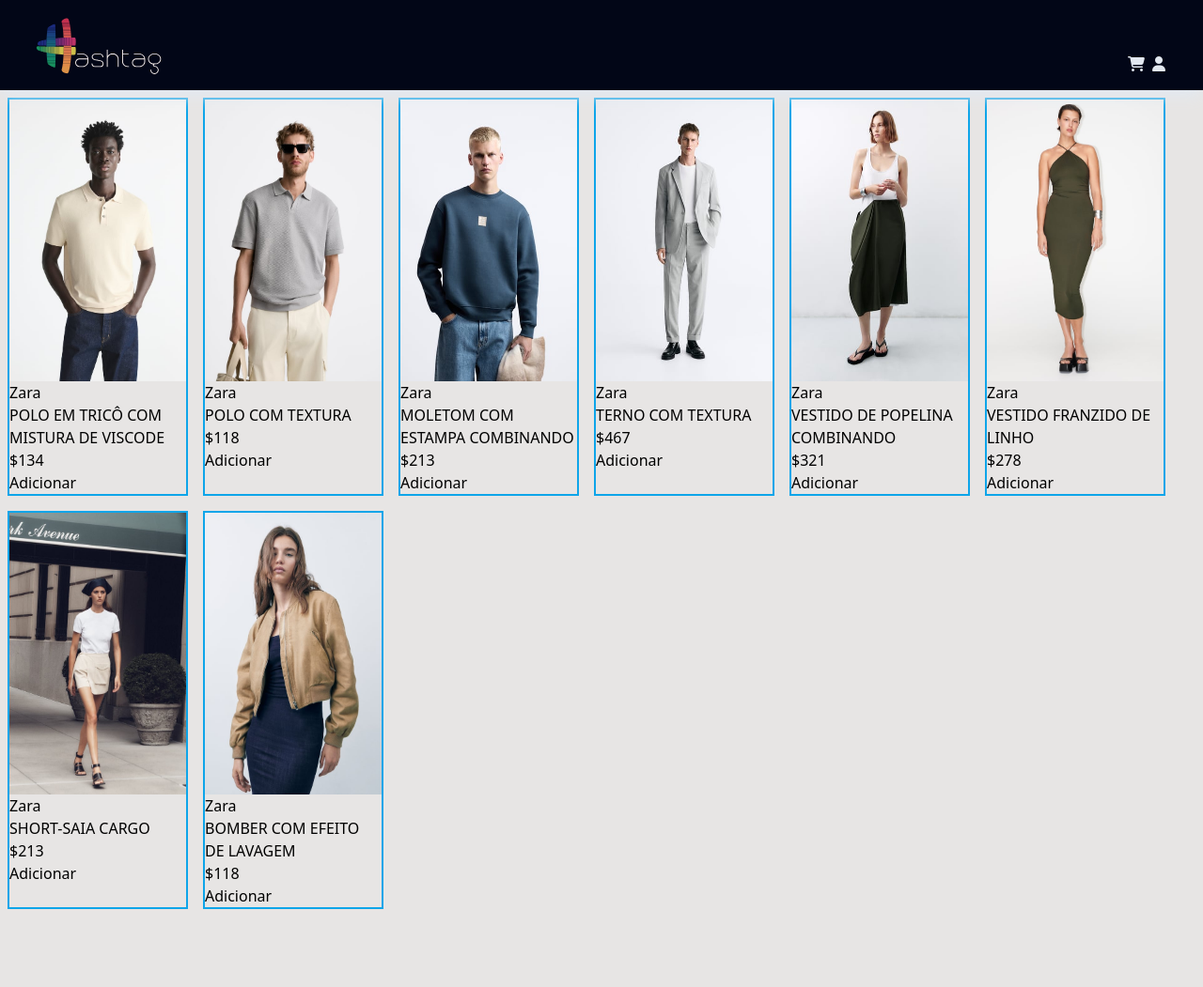
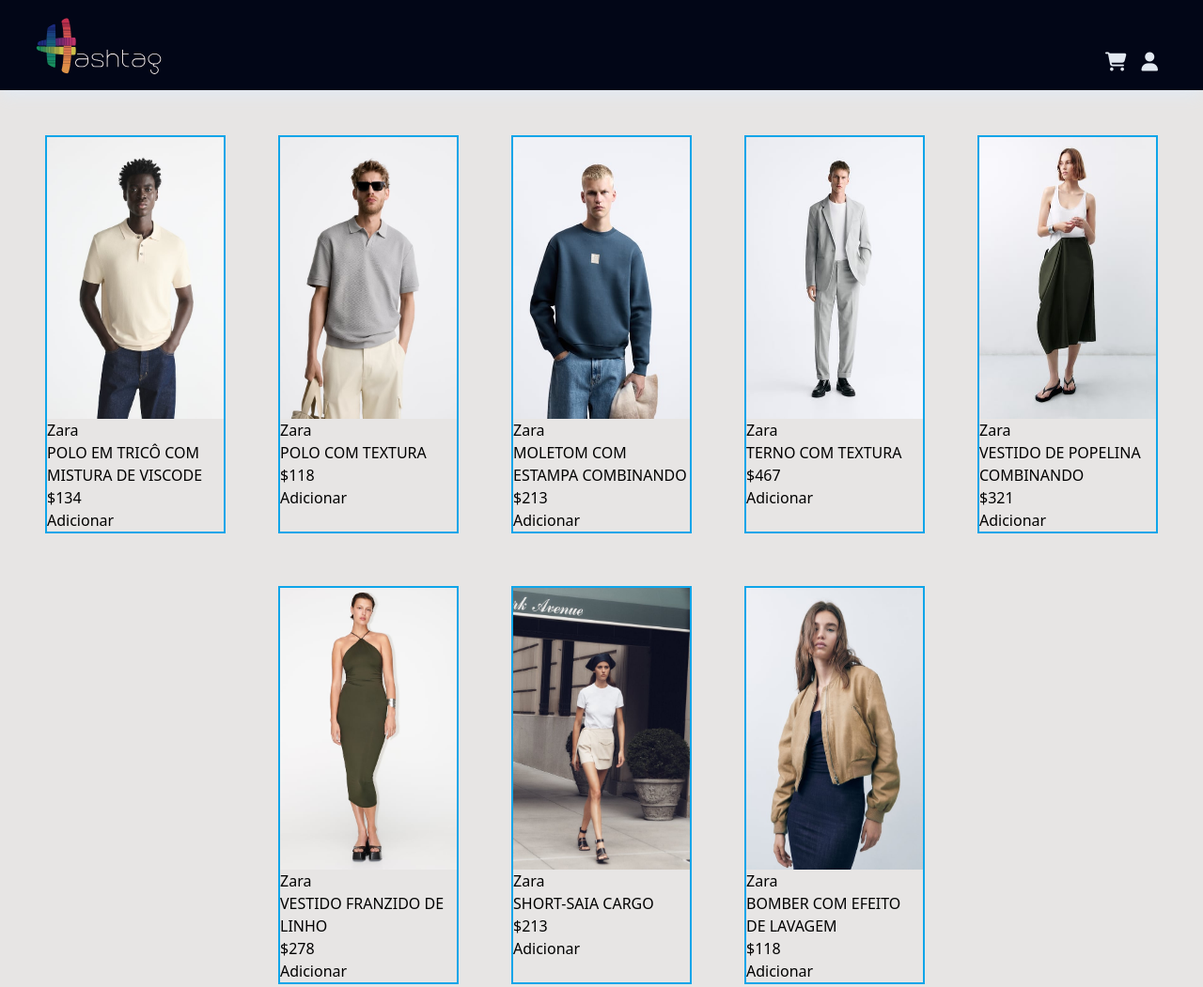
Before and after one commit to vitordavips/Magazine_Hastag, a website built with Vite: page index.html in a window 1280 px wide. Shown: the whole page at 94% size. Before the commit the page ends 976 px from the top, so only its background shows below. Built offline with nearby package versions, Linux system fonts and the light colour scheme.

Commit message:
ajeitando os buttom

```diff
--- a/index.html
+++ b/index.html
@@ -24,20 +24,20 @@
     <button class="bg-slate-200 text-slate-900 p-1">Finalizar compra</button>
   </section>
   <!--Cabeçalho-->
-  <header class="flex bg-slate-950 shadow-lg shadow-slate-200 px-8 py-4 justify-between sticky top-0">
+  <header class="flex text-xl bg-slate-950 shadow-lg shadow-slate-200 px-8 py-4 justify-between sticky top-0">
     <img
       class="h-16"
       src="assets/logo/hashtag.svg"
       alt="Logo"
     />
     <div class="text-slate-200 flex gap-2 items-end mx-2">
-      <button id="abrir-carrinho"><i class="fa-solid fa-cart-shopping"></i></button>
-      <button><i class="fa-solid fa-user"></i></button>
+      <button id="abrir-carrinho" class="mx-2"><i class="fa-solid fa-cart-shopping"></i></button>
+      <button class="mr-2"><i class="fa-solid fa-user"></i></button>
     </div>
   </header>
   <!--Conteúdo-->
   <main>
-    <section id="container-produto" class="flex flex-wrap"></section>
+    <section id="container-produto" class="flex flex-wrap p-10 justify-center gap-10"></section>
   </main>
   <script type="module" src="main.js"></script>
 </body>
```
